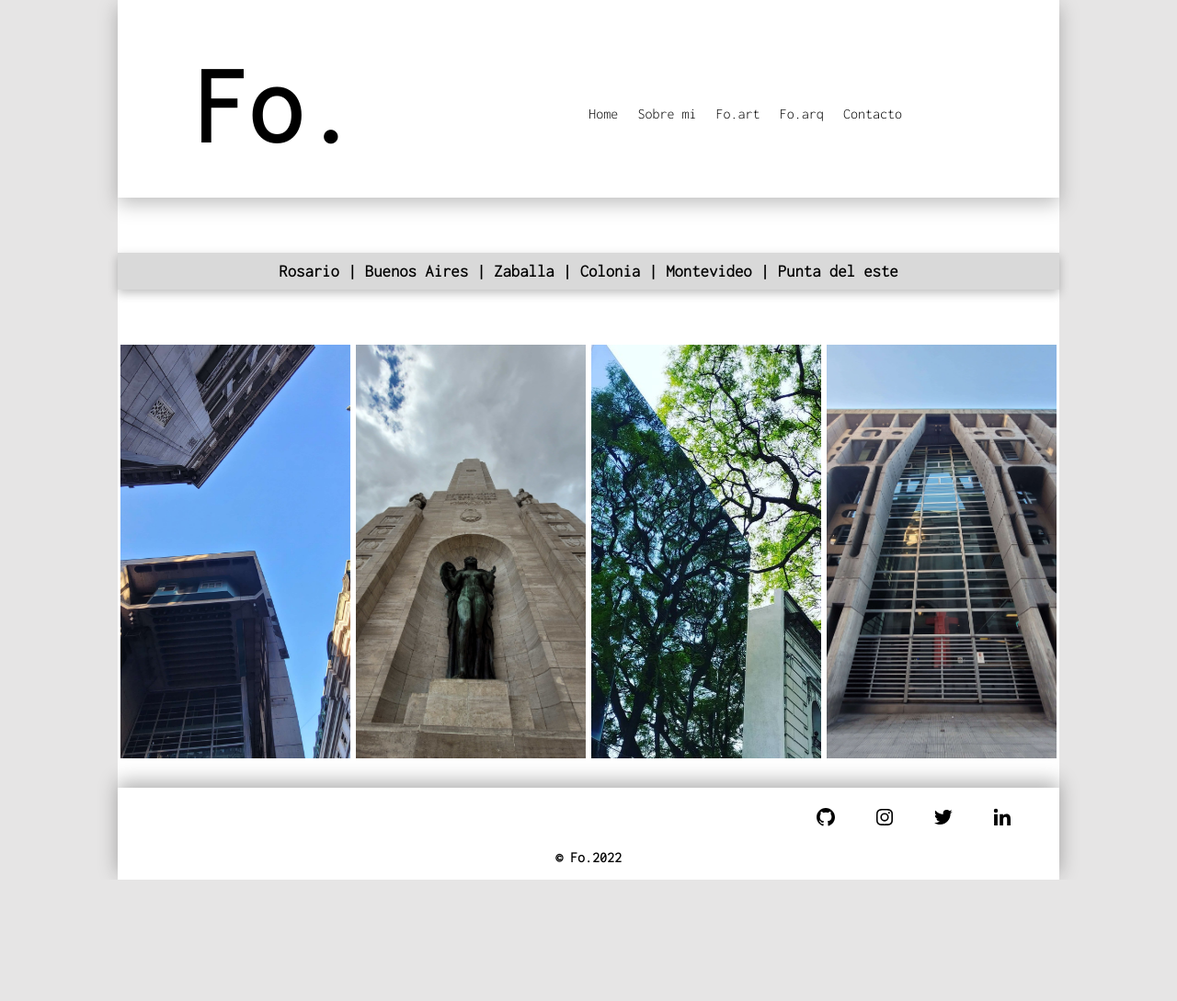
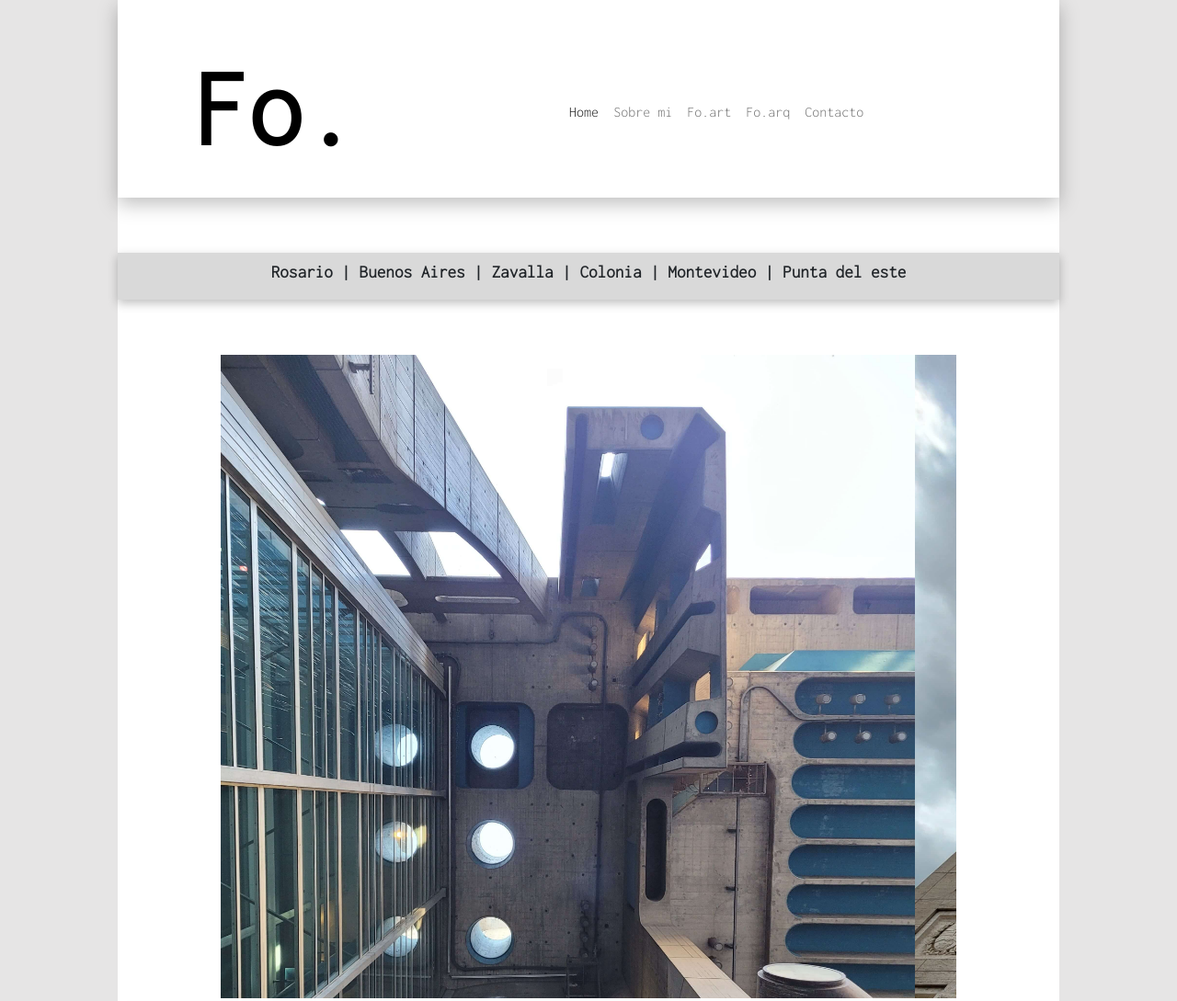
Before and after one commit to jesusre890/Fo, a plain HTML site: page pages/fo-arq.html in a window 1280 px wide. Shown: the top 1089 px of the page at 92% size. Before the commit the page ends 957 px from the top, so only its background shows below. Drawn offline with nearby package versions, Linux system fonts and the light colour scheme.

Commit message:
agregue bootstrap a los demas html

```diff
--- a/css/estilos.css
+++ b/css/estilos.css
@@ -261,7 +261,7 @@ p{
 
 /* HEADER FO.ART BOOTSTRAP */
 
-.headerFoart{
+header{
     background-color: white;
     display: grid;
     width: 80%;
@@ -277,15 +277,15 @@ p{
     grid-template-areas: "tituloHome menuHome";
 }
 
-.tituloFoart{
+.tituloHome{
     transition: all 0.5s ease-in-out;
 }
 
-.tituloFoart:hover{
+.tituloHome:hover{
     transform: scale(1.2);
 }
 
-.headerFoart .tituloFoart a{
+header .tituloHome a{
     width: fit-content;
     font-family: 'Inconsolata', monospace;
     font-size: 7.5rem;
@@ -296,7 +296,7 @@ p{
 }
 
 @media screen and (max-width:1080px){
-    .headerFoart{
+    header{
         height: auto;
         padding-top: 40;
         padding-left: 1rem;
@@ -306,7 +306,7 @@ p{
                             ;
     }
 
-    .headerFoart nav ul li{
+    .headerHome nav ul li{
         margin-bottom: 1rem;
     }
 }
@@ -349,7 +349,8 @@ p{
     grid-area: fotoCuatro;
 }
 
-/* carrusel foart */
+/* carrusel foart y arq */
+
 .carousel-inner{
     width: 80%;
     height: 700px;
@@ -426,7 +427,7 @@ p{
 }
 
 
-/* CSS FO. FOART*/
+/* CSS FO. FOARQ*/
 
 .fondoFoarq{
     display: grid;
--- a/pages/fo-arq.html
+++ b/pages/fo-arq.html
@@ -4,6 +4,8 @@
     <meta charset="UTF-8">
     <meta http-equiv="X-UA-Compatible" content="IE=edge">
     <meta name="viewport" content="width=device-width, initial-scale=1.0">
+    <!-- CSS only -->
+    <link href="https://cdn.jsdelivr.net/npm/bootstrap@5.2.0-beta1/dist/css/bootstrap.min.css" rel="stylesheet" integrity="sha384-0evHe/X+R7YkIZDRvuzKMRqM+OrBnVFBL6DOitfPri4tjfHxaWutUpFmBp4vmVor" crossorigin="anonymous">
     <link rel="stylesheet" href="../css/estilos.css">
     <link rel="preconnect" href="https://fonts.googleapis.com">
     <link rel="preconnect" href="https://fonts.googleapis.com">
@@ -18,34 +20,64 @@
     <!-- HEADER -->
     <header class="headerHome">
         <nav class="tituloHome">
-            <h1>
+            <h1 class="display-1 col-3">
                 <a href="../index.html">Fo.</a>
             </h1>
         </nav>
-        <nav class="navMenu">
-            <ul class="menuHome">
-                <li><a href="../index.html"> Home </a></li>
-                <li><a href="sobre-mi.html"> Sobre mi </a></li>
-                <li><a href="fo-art.html"> Fo.art </a></li>
-                <li><a href="fo-arq.html"> Fo.arq </a></li>
-                <li><a href="contacto.html"> Contacto </a></li>
-            </ul>
+        <nav class="navbar navbar-expand-lg col-8">
+            <div class="container-fluid">
+                <a class="navbar-brand" href="#"></a>
+                <button class="navbar-toggler" type="button" data-bs-toggle="collapse" data-bs-target="#navbarNavAltMarkup" aria-controls="navbarNavAltMarkup" aria-expanded="false" aria-label="Toggle navigation">
+                <span class="navbar-toggler-icon"></span>
+                </button>
+                <div class="collapse navbar-collapse" id="navbarNavAltMarkup">
+                    <div class="navbar-nav">
+                        <a class="nav-link active" aria-current="page" href="../index.html">Home</a>
+                        <a class="nav-link" href="sobre-mi.html">Sobre mi</a>
+                        <a class="nav-link" href="fo-art.html">Fo.art</a>
+                        <a class="nav-link" href="fo-arq.html">Fo.arq</a>
+                        <a class="nav-link" href="contacto.html">Contacto</a>
+                    </div>
+                </div>
+            </div>
         </nav>
     </header>
 
         <!-- MAIN -->
         <main class="mainHome">
             <div class="textoMain">
-            <h3>
-                Rosario | Buenos Aires | Zaballa | Colonia | Montevideo | Punta del este
+                <h3 class="display-2">
+                    Rosario | Buenos Aires | Zavalla | Colonia | Montevideo | Punta del este
                 </h3>
             </div>
-        <div class="fondoFoarq">
-            <img src="../img/bsas.jpg" alt="centro bs as" class="fotoArq fotoUno">
-            <img src="../img/monumento.jpg" alt="monumento nacional a la bandera" class="fotoArq fotoDos">
-            <img src="../img/colegio.jpg" alt="colegio de arquitectura rosario" class="fotoArq fotoTres">
-            <img src="../img/bancodelondres (2).jpg" alt="banco de londres" class="fotoArq fotoCuatro">
+            <section class="container container-carousel">
+                <div class="row">
+                    <div id="carouselExampleControls" class="carousel slide" data-bs-ride="carousel">
+                        <div class="carousel-inner">
+                            <div class="carousel-item active">
+                                <img src="../img/bancodelondres.jpg" class="d-block w-100" alt="...">
                             </div>
+                            <div class="carousel-item">
+                                <img src="../img/monumento.jpg" class="d-block w-100" alt="...">
+                            </div>
+                            <div class="carousel-item">
+                                <img src="../img/colegio.jpg" class="d-block w-100" alt="...">
+                            </div>
+                            <div class="carousel-item">
+                                <img src="../img/bancodelondres (2).jpg" class="d-block w-100" alt="...">
+                            </div>
+                        </div>
+                            <button class="carousel-control-prev" type="button" data-bs-target="#carouselExampleControls" data-bs-slide="prev">
+                                <span class="carousel-control-prev-icon" aria-hidden="true"></span>
+                                <span class="visually-hidden">Previous</span>
+                            </button>
+                            <button class="carousel-control-next" type="button" data-bs-target="#carouselExampleControls" data-bs-slide="next">
+                                <span class="carousel-control-next-icon" aria-hidden="true"></span>
+                                <span class="visually-hidden">Next</span>
+                            </button>
+                    </div>
+                </div>
+            </section>
         </main>
 
 
@@ -63,5 +95,8 @@
             </h4>
         </div>
     </footer>
+
+    <!-- JavaScript Bundle with Popper -->
+    <script src="https://cdn.jsdelivr.net/npm/bootstrap@5.2.0-beta1/dist/js/bootstrap.bundle.min.js" integrity="sha384-pprn3073KE6tl6bjs2QrFaJGz5/SUsLqktiwsUTF55Jfv3qYSDhgCecCxMW52nD2" crossorigin="anonymous"></script>
 </body>
 </html>
```
Also changed, not shown: index.html (+22 -9 lines), pages/contacto.html (+20 -9 lines), pages/fo-art.html (+3 -3 lines), pages/sobre-mi.html (+20 -10 lines), 1 other file. Lines whose indentation alone changed are shown as unchanged.
